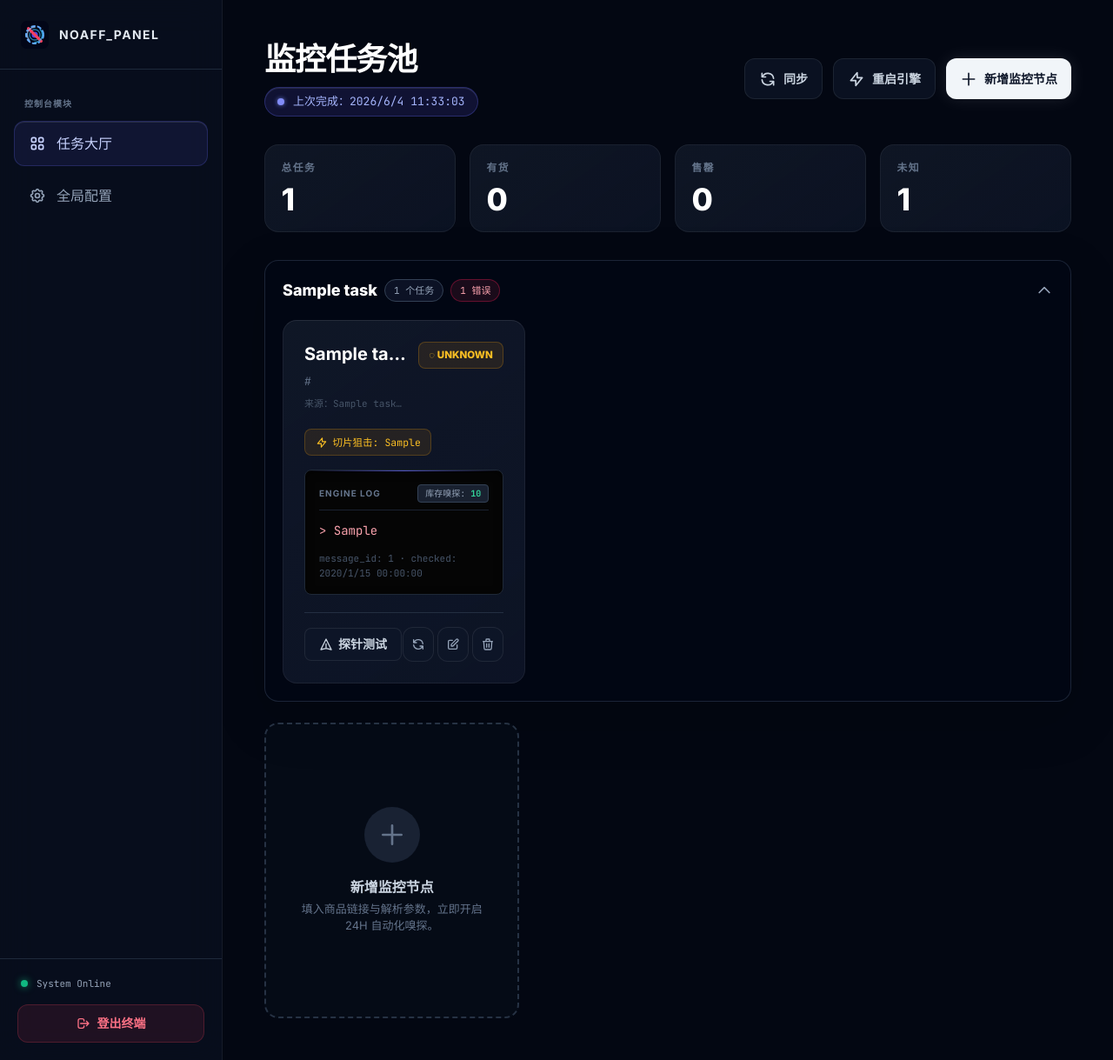
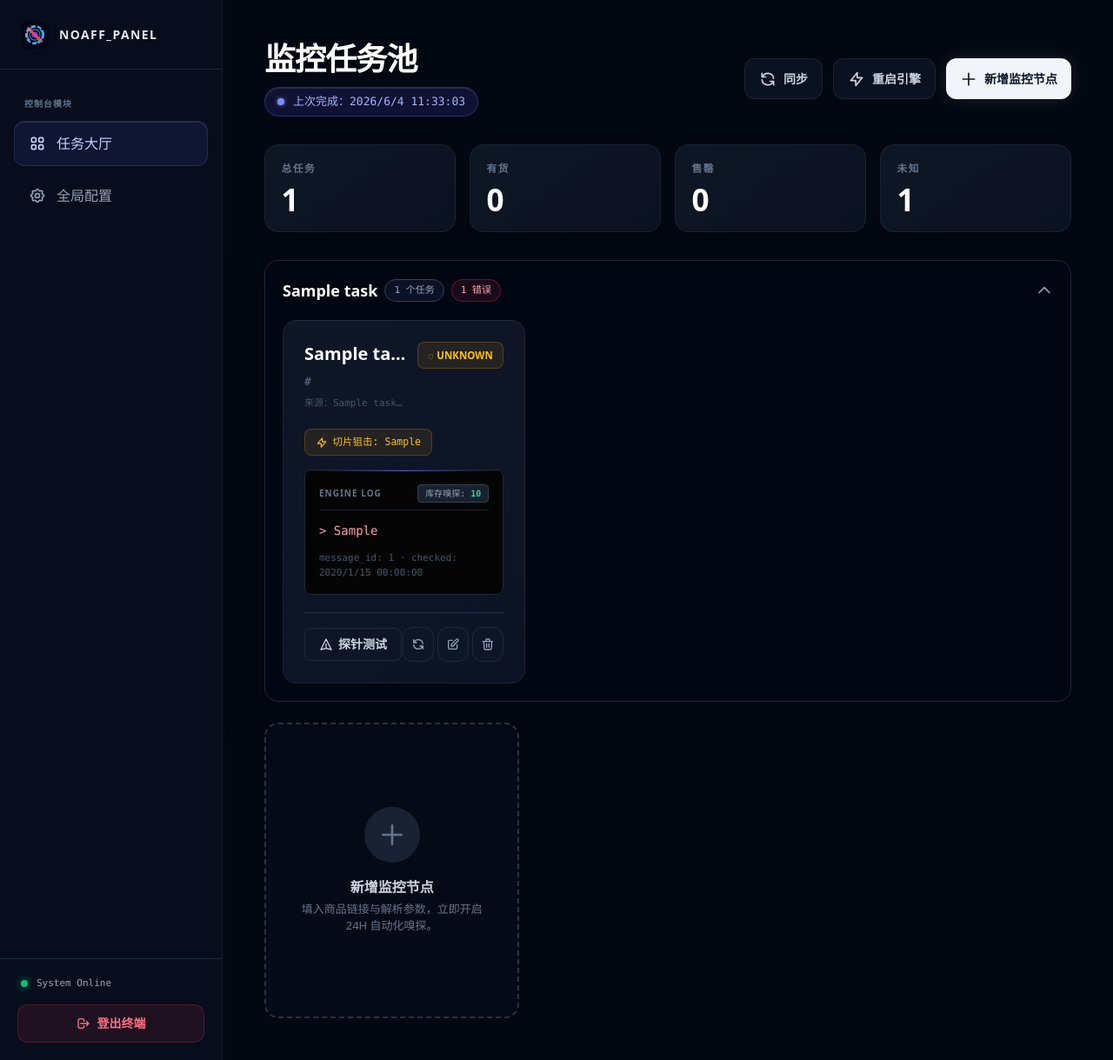
Before and after one commit to cshaizhihao/noaff-restock-monitor, a Flask app: page / in a window 1280 px wide. Shown: the whole page at 87% size. Run offline with Flask 3, Linux system fonts and the light colour scheme; the visitor is signed in with stand-in values (Sample User, id 1); data comes from the database, SQL or seed files in the repository; tables that the repository leaves empty hold one stand-in row (values such as "Sample post"); some libraries are stand-ins or nearby versions.

Commit message:
Remove external font dependencies

```diff
--- a/app.py
+++ b/app.py
@@ -2846,10 +2846,10 @@ def make_app() -> Flask:
         response.headers["Content-Security-Policy"] = (
             "default-src 'self'; "
             "script-src 'self' 'unsafe-inline'; "
-            "style-src 'self' 'unsafe-inline' https://fonts.googleapis.com; "
+            "style-src 'self' 'unsafe-inline'; "
             "img-src 'self' data:; "
             "connect-src 'self'; "
-            "font-src 'self' data: https://fonts.gstatic.com; "
+            "font-src 'self' data:; "
             "base-uri 'self'; form-action 'self'; frame-ancestors 'none'"
         )
         return response
--- a/static/app.css
+++ b/static/app.css
@@ -1,5 +1,3 @@
-@import url("https://fonts.googleapis.com/css2?family=Inter:wght@400;500;600;700;800&family=JetBrains+Mono:wght@400;500;700&display=swap");
-
 * {
     box-sizing: border-box;
 }
@@ -13,7 +11,7 @@ body {
     overflow: hidden;
     background: #030712;
     color: #f8fafc;
-    font-family: "Inter", system-ui, sans-serif;
+    font-family: ui-sans-serif, system-ui, -apple-system, BlinkMacSystemFont, "Segoe UI", sans-serif;
 }
 
 .ambient-blob {
@@ -78,7 +76,7 @@ body {
 
 .font-mono,
 code {
-    font-family: "JetBrains Mono", ui-monospace, SFMono-Regular, Menlo, Monaco, Consolas, monospace;
+    font-family: ui-monospace, SFMono-Regular, Menlo, Monaco, Consolas, "Liberation Mono", monospace;
 }
 
 .bg-grid {
```
Also changed, not shown: tests/test_install_script.py (+3 -0 lines).
